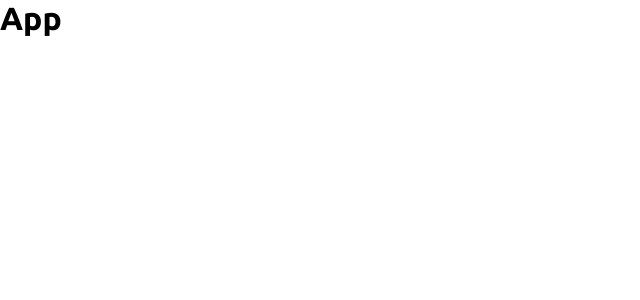
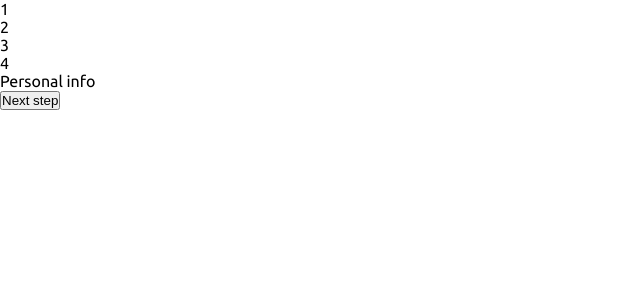
Before and after one commit to molinax18/fm-multi-step-form, a React (Vite) app: page / in a window 1280 px wide. Shown: the top 300 px of the page, without its empty margins (0-640 px from the left). Built offline with nearby package versions, Linux system fonts and the light colour scheme.

Commit message:
feat: add multi-step form base structure

```diff
--- a/src/App.tsx
+++ b/src/App.tsx
@@ -1,5 +1,10 @@
+import MultiStepForm from "./components/MultiStepForm";
 import "./App.css";
 
 export default function App() {
-  return <h1>App</h1>;
+  return (
+    <main>
+      <MultiStepForm />
+    </main>
+  );
 }
--- /dev/null
+++ b/src/components/MultiStepFooter.tsx
@@ -0,0 +1,9 @@
+export default function MultiStepFooter() {
+  return (
+    <footer>
+      <nav>
+        <button>Next step</button>
+      </nav>
+    </footer>
+  );
+}
--- /dev/null
+++ b/src/components/MultiStepForm.tsx
@@ -0,0 +1,13 @@
+import PersonalInfoForm from "./forms/PersonalInfo";
+import MultiStepFooter from "./MultiStepFooter";
+import MultiStepHeader from "./MultiStepHeader";
+
+export default function MultiStepForm() {
+  return (
+    <section>
+      <MultiStepHeader />
+      <PersonalInfoForm />
+      <MultiStepFooter />
+    </section>
+  );
+}
--- /dev/null
+++ b/src/components/MultiStepHeader.tsx
@@ -0,0 +1,12 @@
+export default function MultiStepHeader() {
+  return (
+    <header>
+      <ol arial-label="All form steps">
+        <li aria-current="step">1</li>
+        <li>2</li>
+        <li>3</li>
+        <li>4</li>
+      </ol>
+    </header>
+  );
+}
--- /dev/null
+++ b/src/components/forms/PersonalInfo.tsx
@@ -0,0 +1,7 @@
+export default function PersonalInfoForm() {
+  return (
+    <form>
+      <span>Personal info</span>
+    </form>
+  );
+}
```
